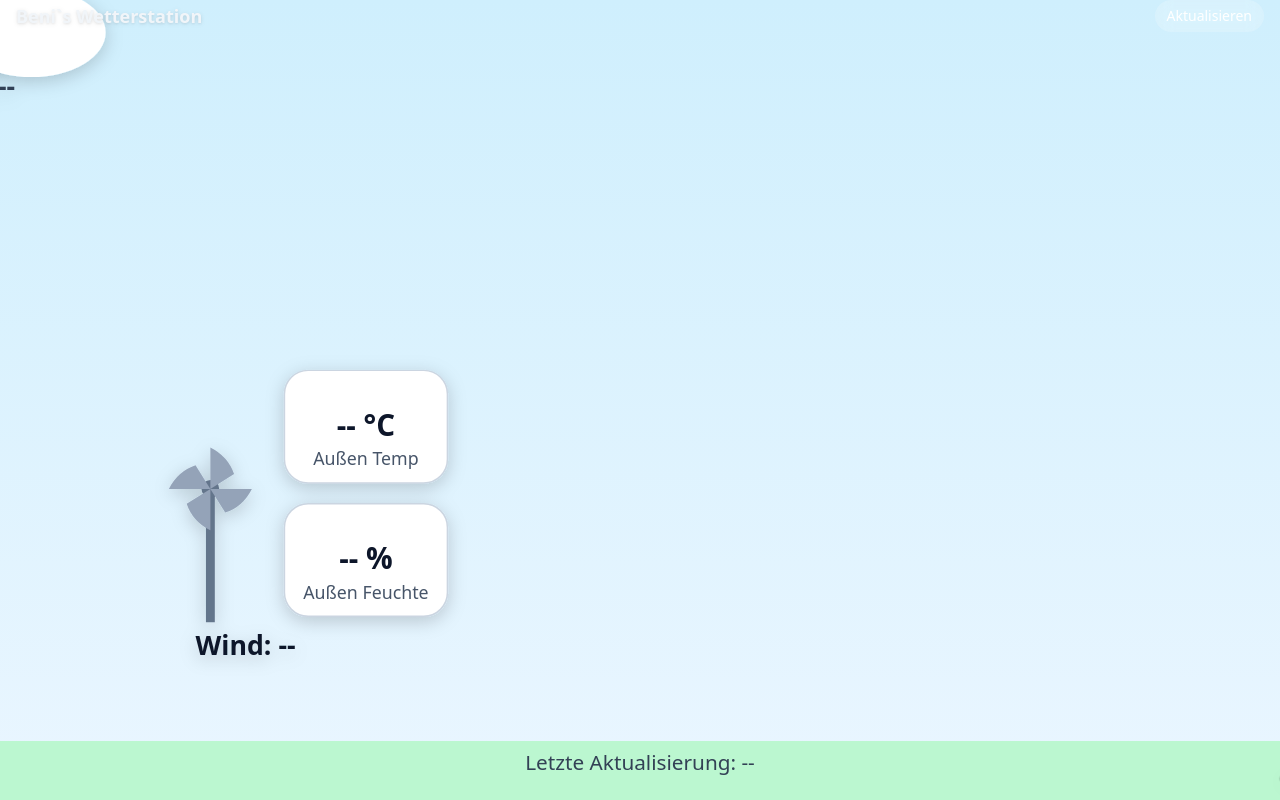
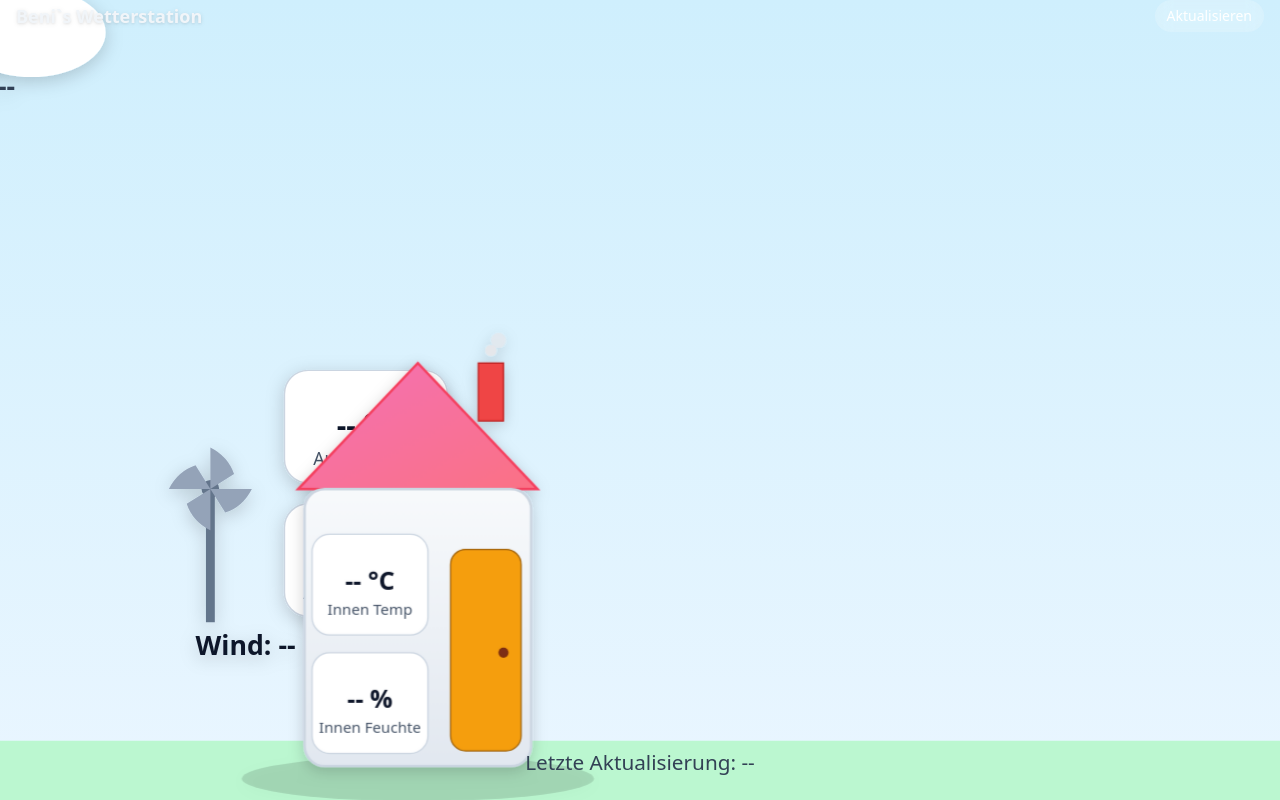
Before and after one commit to BeMa100590/Benis-Wetterstation, a plain HTML site: page index.html in a window 1280 px wide. Drawn offline with nearby package versions, Linux system fonts and the light colour scheme; no server answers.

Commit message:
Update index.html

```diff
--- a/index.html
+++ b/index.html
@@ -100,7 +100,7 @@
       </g>
 
       <!-- Haus 15% kleiner, etwas nach rechts unten -->
-      <g id="houseGroup" transform="translate(1000,330) scale(0.85)" filter="url(#shadow)">
+      <g id="houseGroup" transform="translate(300,330) scale(0.85)" filter="url(#shadow)">
         <!-- Bodenschatten (plastischer) -->
         <ellipse cx="0" cy="230" rx="140" ry="18" fill="#000" opacity="0.12" />
 
```
